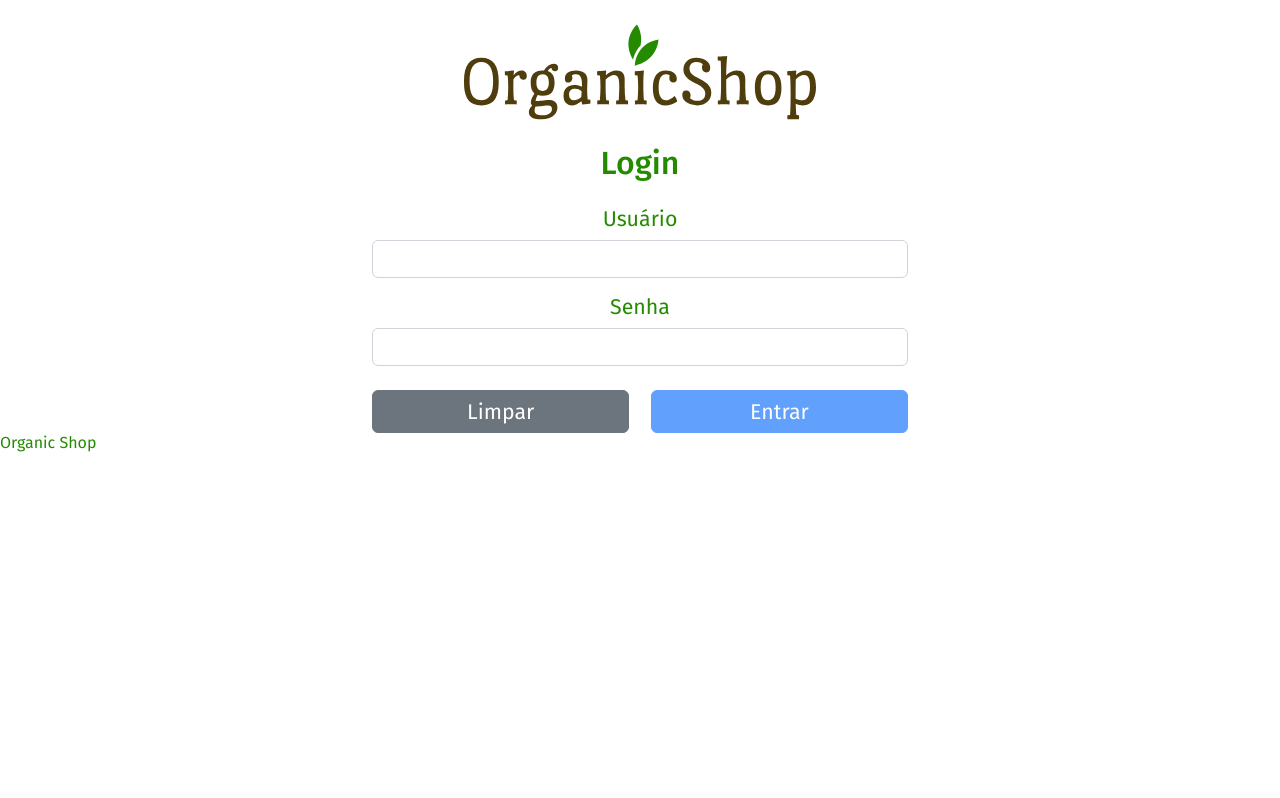
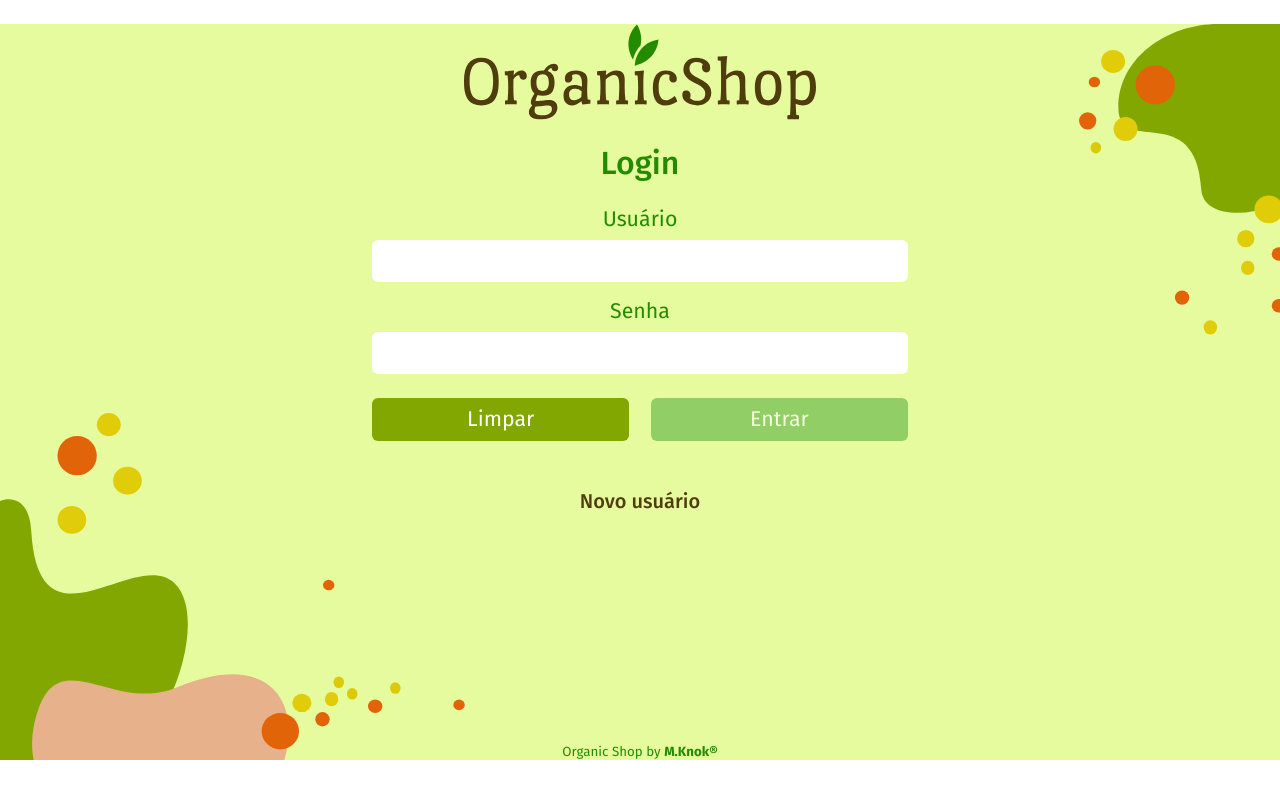
Before and after one commit to MaKnok/organicshop, an Angular app: page /login in a window 1280 px wide. Built offline with nearby package versions, Linux system fonts and the light colour scheme.

Commit message:
css new user and login

```diff
--- a/src/app/app.component.html
+++ b/src/app/app.component.html
@@ -1,7 +1,7 @@
-<div>
+<div [ngClass]="{'login-bg-image':this.router.url === '/login'}">
   <app-top-bar></app-top-bar>
   <main>
     <router-outlet></router-outlet>
   </main>
-  <footer>Organic Shop</footer>
+  <app-footer></app-footer>
 </div>
--- a/src/app/app.component.scss
+++ b/src/app/app.component.scss
@@ -0,0 +1,9 @@
+main{
+  height:90vh;
+}
+
+.login-bg-image{
+  background-image: url("/assets/img/login-background.svg");
+  background-repeat: no-repeat;
+  background-size: cover;
+}
--- a/src/app/app.module.ts
+++ b/src/app/app.module.ts
@@ -8,11 +8,12 @@ import { registerLocaleData } from '@angular/common';
 import localePt from '@angular/common/locales/pt';
 import { AppRoutingModule } from './app-routing.module';
 import { ManageItemsModule } from './manage-items/manage-items.module';
+import { FooterComponent } from './footer/footer.component';
 
 registerLocaleData(localePt, 'pt');
 
 @NgModule({
-  declarations: [AppComponent, TopBarComponent],
+  declarations: [AppComponent, TopBarComponent, FooterComponent],
   imports: [
     AppRoutingModule,
     BrowserModule,
--- /dev/null
+++ b/src/app/footer/footer.component.html
@@ -0,0 +1,5 @@
+<div class="container-fluid">
+  <div class="container text-center">
+    <p>Organic Shop by <strong>M.Knok®</strong></p>
+  </div>
+</div>
--- /dev/null
+++ b/src/app/footer/footer.component.scss
@@ -0,0 +1,3 @@
+p {
+  font-size: 10pt;
+}
--- a/src/app/login/login.component.html
+++ b/src/app/login/login.component.html
@@ -1,6 +1,5 @@
 <div class="container-fluid">
   <section class="container text-center">
-
     <form class="form mt-4" (ngSubmit)="enterLogin()" #loginForm="ngForm">
 
         <div class="logo-img">
@@ -11,7 +10,7 @@
 
         <div class="form-group mt-4">
           <label for="user">Usuário</label>
-          <input class="form-control mt-2"
+          <input class="form-control mt-2 text-center"
                  id="user"
                  type="text"
                  name="user"
@@ -23,7 +22,7 @@
 
         <div class="form-group mt-3">
           <label for="password">Senha</label>
-          <input class="form-control mt-2"
+          <input class="form-control mt-2 text-center"
                  id="password"
                  type="password"
                  name="password"
@@ -40,5 +39,8 @@
         </div>
 
     </form>
+    <div class="row mt-5">
+      <h5 class="new-user" [routerLink]="['/new-user']" >Novo usuário</h5>
+    </div>
   </section>
 </div>
--- a/src/app/login/login.component.scss
+++ b/src/app/login/login.component.scss
@@ -1,6 +1,11 @@
+.container-fluid{
 
   img.img-fluid {
     width: 22rem;
+  }
+
+  input.form-control{
+    background-color: var(--white) !important;
   }
 
   .buttons-wrapper{
@@ -13,6 +18,8 @@ img.img-fluid {
     }
   }
 
+}
+
 @media only screen and (min-width: 600px) {
   .container {
     max-width: 35rem;
--- a/src/app/new-user/new-user.component.html
+++ b/src/app/new-user/new-user.component.html
@@ -1,32 +1,59 @@
-<h4 class="text-center">Registrar novo usuário</h4>
+<div class="container-fluid">
+  <div class="container text-center">
+
+    <h4 class="text-center mt-4">Registrar novo usuário</h4>
 
     <form class="form mt-4">
+
         <div class="form-group">
+            <label for="user">Usuário</label>
             <input
-      placeholder="Usuário"
-      class="form-control"
+              class="form-control mt-2 text-center"
               formControlName="userName"
             />
-    <div class="invalid-feedback" *ngIf="newUserForm.get('userName')?.errors?.required &&
-    newUserForm.get('userName')?.touched">{{validationMessage}}</div>
+            <div class="invalid-feedback"
+                 *ngIf="newUserForm.get('userName')?.errors?.required
+                 && newUserForm.get('userName')?.touched">{{validationMessage}}
             </div>
-  <div class="form-group">
-    <input placeholder="e-mail" class="form-control" formControlName="email" />
-    <div class="invalid-feedback" *ngIf="newUserForm.get('email')?.errors?.required &&
-    newUserForm.get('email')?.touched">{{validationMessage}}</div>
         </div>
-  <div class="form-group">
-    <input
-      type="password"
-      placeholder="Senha"
-      class="form-control"
+
+        <div class="form-group mt-3">
+          <label for="user">E-mail</label>
+          <input class="form-control mt-2 text-center" formControlName="email" />
+          <div class="invalid-feedback"
+              *ngIf="newUserForm.get('email')?.errors?.required
+              && newUserForm.get('email')?.touched">{{validationMessage}}
+          </div>
+        </div>
+
+        <div class="form-group mt-3">
+          <label for="user">Senha</label>
+          <input type="password"
+                 class="form-control mt-2 text-center"
+                 formControlName="password"/>
+                <div class="invalid-feedback"
+                *ngIf="newUserForm.errors?.senhaIgualUsuario || newUserForm.get('password')?.errors?.required
+                && newUserForm.get('password')?.touched">{{validationMessage}}
+                </div>
+        </div>
+
+        <div class="form-group mt-3">
+          <label for="user">Confirme a senha</label>
+          <input type="password"
+                 class="form-control mt-2 text-center"
                  formControlName="password"
           />
-    <div class="invalid-feedback" *ngIf="newUserForm.errors?.senhaIgualUsuario || newUserForm.get('password')?.errors?.required &&
-    newUserForm.get('password')?.touched">{{validationMessage}}</div>
+          <div class="invalid-feedback"
+          *ngIf="newUserForm.errors?.senhaIgualUsuario || newUserForm.get('password')?.errors?.required
+          && newUserForm.get('password')?.touched">{{validationMessage}}</div>
         </div>
 
-  <button class="btn btn-primary btn-block">Cadastro</button>
+        <button class="btn btn-primary btn-block mt-4">Cadastro</button>
     </form>
 
-<p>Já um usuário? <a [routerLink]="['']"> Faça Login</a></p>
+    <div class="row mt-4">
+      <p>Já um usuário? <a [routerLink]="['/login']"><strong>Faça Login</strong></a></p>
+    </div>
+
+  </div>
+</div>
--- a/src/app/new-user/new-user.component.scss
+++ b/src/app/new-user/new-user.component.scss
@@ -0,0 +1,15 @@
+form{
+  background-color: var(--transparent-green);
+  padding: 1em;
+  border-radius: 1em;
+
+  input.form-control{
+    background-color: var(--white) !important;
+  }
+}
+
+@media only screen and (min-width: 600px) {
+  .container {
+    max-width: 35rem;
+  }
+}
--- a/src/styles.scss
+++ b/src/styles.scss
@@ -6,6 +6,7 @@ $dark-green: #248B00;
 $brown: #503D0E;
 $orange: #E16409;
 $yellow: #E1CC09;
+$white:#FFF;
 
 /***_Secondary Color Scheme_***/
 $pastel-green: #B1D044;
@@ -21,14 +22,68 @@ $transparent-brown: #DDD7C8 ;
 $transparent-orange: #F5E2D5;
 $transparent-yellow: #FFF9BE;
 
+/***_Active Color Scheme_***/
+$active-green: #648000;
+$active-dark-green: #1b6600;
+$active-brown: #3c2e0a;
+$active-orange: #c05000;
+$active-yellow: #bfac00;
+
+/***_Danger Color Scheme_***/
+$danger-red:#ba2800;
+
+:root{
+  --green: #{$green};
+  --dark-green: #{$dark-green};
+  --brown: #{$brown};
+  --orange: #{orange};
+  --yellow: #{$yellow};
+  --white: #{$white};
+
+  --pastel-green: #{$pastel-green};
+  --pastel-dark-green: #{$pastel-dark-green};
+  --pastel-brown: #{$pastel-brown};
+  --pastel-orange: #{$pastel-orange};
+  --pastel-yellow: #{$pastel-yellow};
+
+  --transparent-green: #{$transparent-green};
+  --transparent-dark-green: #{$transparent-dark-green};
+  --transparent-brown: #{$transparent-brown};
+  --transparent-orange: #{$transparent-orange};
+  --transparent-yellow: #{$transparent-yellow};
+
+  --active-green: #{$active-green};
+  --active-dark-green: #{$active-dark-green};
+  --active-brown: #{$active-brown};
+  --active-orange: #{$active-orange};
+  --active-yellow: #{$active-yellow};
+
+  --danger-red: #{$danger-red};
+}
 
 body {
   font: 100% $font-stack !important;
   color: $dark-green !important;
 }
 
-label{
-  font-size: 16pt;
+a{
+  cursor:pointer;
+}
+
+.form-group{
+
+  label{
+    font-size: 16pt;
+  }
+
+  input.form-control{
+    font-size: 14pt !important;
+    height: 2.25em !important;
+    background-color: $transparent-brown !important;
+    color: $brown !important;
+    border: 0;
+  }
+
 }
 
 button{
@@ -36,6 +91,37 @@ button{
   height: 2em !important;
 }
 
+.btn.btn-primary {
+  background-color: $dark-green;
+  border: 0;
+  &:hover,
+  &:active,
+  &:focus{
+    background-color: $active-dark-green !important;
+  }
+  &:disabled{
+    background-color: $pastel-dark-green;
+  }
+}
+
+.btn.btn-secondary{
+  background-color: $green;
+  border: 0;
+  &:hover,
+  &:active,
+  &:focus{
+    background-color: $active-green !important;
+  }
+  &:disabled{
+    background-color: $pastel-green;
+  }
+}
+
+h5.new-user{
+  color: $brown;
+}
+
 .invalid-feedback{
   display:block !important;
+  color: $danger-red !important;
 }
```
Also changed, not shown: src/app/app.component.ts (+3 -7 lines), src/app/footer/footer.component.ts (added, +10 -0 lines), 1 other file (tests, documents, lock files or other folders). Lines whose indentation alone changed are shown as unchanged.
